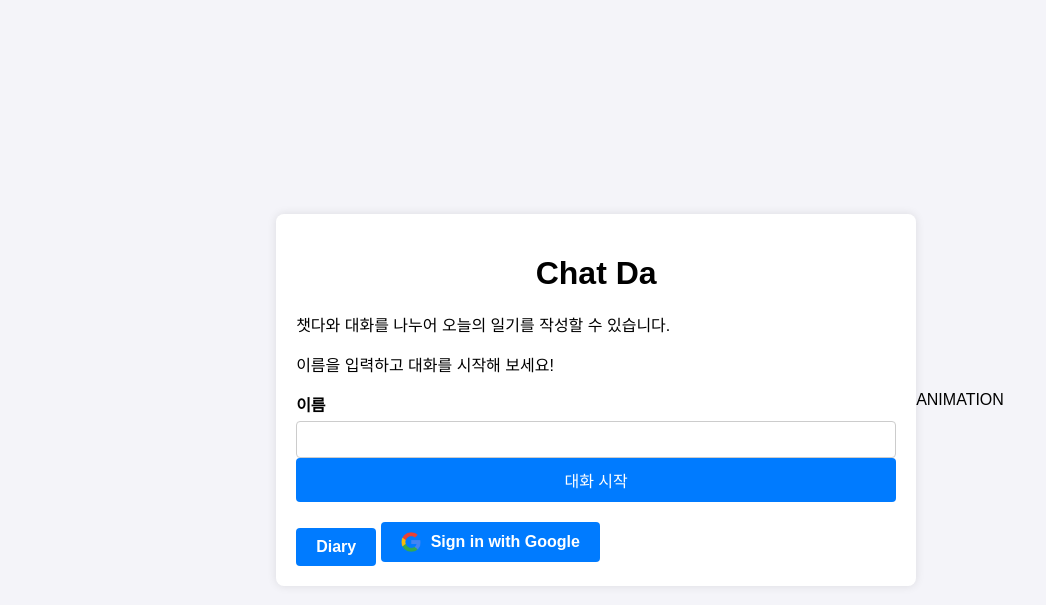
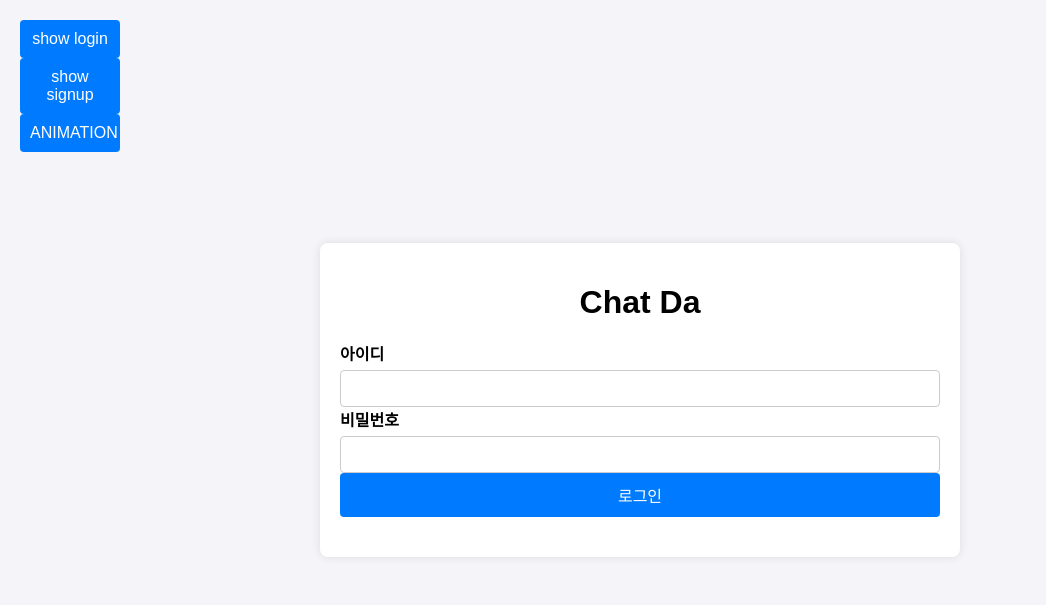
Before and after one commit to acejs21/ChatDa, a Spring Boot app: page / in a window 1280 px wide. Shown: the top 605 px of the page, without its empty margins (0-1046 px from the left). Run offline with Spring Boot 4, Linux system fonts and the light colour scheme; some of the project's set-up classes (security, data sources, template engines, error pages and the like) are left out, and stand-ins take their place.

Commit message:
implement login signup

```diff
--- a/src/main/java/Opensource_SW_Project/Project/config/SecurityConfig.java
+++ b/src/main/java/Opensource_SW_Project/Project/config/SecurityConfig.java
@@ -23,7 +23,7 @@ public class SecurityConfig {
     public SecurityFilterChain filterChain(HttpSecurity httpSecurity) throws Exception {
         return httpSecurity
                 ////                .csrf(csrf -> csrf.disable())
-////                .headers(headers -> headers.frameOptions().disable())
+                ////                .headers(headers -> headers.frameOptions().disable())
                 // REST API이므로 basic auth 및 csrf 보안을 사용하지 않음
                 .httpBasic(httpBasic -> httpBasic.disable())
                 .csrf(csrf -> csrf.disable())
@@ -31,7 +31,7 @@ public class SecurityConfig {
                 .sessionManagement(session -> session.sessionCreationPolicy(SessionCreationPolicy.STATELESS))
                 .authorizeHttpRequests(
                         authorize -> authorize
-                                .requestMatchers("/","/v3/**", "/swagger-ui/**", "/css/**", "images/**", "/js/**", "/error")
+                                .requestMatchers("/","/v3/**", "/swagger-ui/**", "/css/**", "/img/**", "/js/**", "/static/**", "/error")
                                 .permitAll()
                                 .requestMatchers("/chat", "/temp", "/calender", "/api/DB/diary","/users/signUp", "/users/signIn", "/api/chat").permitAll()
                                 .requestMatchers("/talk", "/diary/diaryList/{userId}", "/diary", "/diary/{diaryId}").hasRole("USER")
@@ -54,5 +54,4 @@ public class SecurityConfig {
         return PasswordEncoderFactories.createDelegatingPasswordEncoder();
     }
 
-
 }
--- a/src/main/resources/static/css/home.css
+++ b/src/main/resources/static/css/home.css
@@ -58,12 +58,17 @@ button:hover {
     background-color: #0056b3;
 }
 
+#button-container {
+    display : flex;
+}
+
 .google-btn {
     display: inline-flex;
     align-items: center;
     justify-content: center;
     background-color: #007BFF;
     color: white;
+    margin : 8px;
     padding: 10px 20px;
     border: none;
     border-radius: 4px;
@@ -73,12 +78,18 @@ button:hover {
     text-decoration: none;
 }
 
-.google-btn img {
-    width: 20px;
-    height: 20px;
-    margin-right: 10px;
-}
-
 .google-btn:hover {
     background-color: #357ae8;
 }
+
+#temp-btns{
+    position: absolute;
+    top: 20px;
+    left: 20px;
+    display :flex;
+    flex-direction: column;
+}
+
+.temp-btn{
+    width : 100px;
+}
--- a/src/main/resources/static/js/config.js
+++ b/src/main/resources/static/js/config.js
@@ -1,4 +1,2 @@
-const url = "http://43.202.126.252:8080/";
-//const url = "http://localhost:8080/";
-
-window.innerWidth;
+//const url = "http://43.202.126.252:8080/";
+const url = "http://localhost:8080/";
--- a/src/main/resources/static/js/home.js
+++ b/src/main/resources/static/js/home.js
@@ -1,17 +1,14 @@
-const start_chat_form = document.getElementById("start-chat-form");
-const name_input = document.getElementById("name-input");
-
-start_chat_form.addEventListener("submit", start_chat);
-
 //ANIMATION
 const container = document.getElementById("container");
 container.classList.add('move');
 const anim = document.getElementById("animation");
-anim.addEventListener("click",()=>{
+anim.addEventListener("click", () => {
 
 });
 //
 
+//start chat function
+/*
 function start_chat(event) {
     const name = name_input.value;
     localStorage.setItem("userName", name);
@@ -51,5 +48,112 @@ function start_chat(event) {
             console.error("Error", userRequest.status, userRequest.statusText);
         }
     };
+}
+*/
 
+// toggle usercheck <-> main func
+const usercheck_container = document.getElementById("usercheck-container");
+const button_container = document.getElementById("button-container");
+
+if (sessionStorage.getItem("accessToken") === null) {
+    button_container.style.display = "none";
+} else {
+    usercheck_container.style.display = "none";
 }
+
+// toggle login <-> signup
+const login_div = document.getElementById("login-div");
+const signup_div = document.getElementById("signup-div");
+
+signup_div.style.display = "none";
+
+const show_login = document.getElementById("show-login");
+const show_signup = document.getElementById("show-signup");
+
+show_login.addEventListener("click", () => {
+    login_div.style.display = "block";
+    signup_div.style.display = "none";
+});
+show_signup.addEventListener("click", () => {
+    signup_div.style.display = "block";
+    login_div.style.display = "none";
+});
+
+//login function
+const login_form = document.getElementById("login-form");
+login_form.addEventListener("submit", login);
+function login(event) {
+    event.preventDefault();
+    const username = document.getElementById("login-username-input").value;
+    const password = document.getElementById("login-password-input").value;
+
+    const data = {
+        username: username,
+        password: password
+    };
+
+    fetch(url + 'users/signIn', {
+        method: 'POST',
+        headers: {
+            'accept': '*/*',
+            'Content-Type': 'application/json'
+        },
+        body: JSON.stringify(data)
+    })
+        .then(response => response.json())
+        .then(data => {
+            if (data.isSuccess){
+                console.log(data);
+                sessionStorage.setItem("userId", data.result.userId);
+                sessionStorage.setItem("accessToken", data.result.accessToken);
+                alert("로그인 성공");
+                window.location.href = "/";
+            } else {
+                alert("로그인 실패 : " + data.result);
+            }
+        })
+        .catch(error => {
+            alert("요청 실패");
+            console.error('Error:', error);
+        });
+}
+
+//signup function
+const signup_form = document.getElementById("signup-form");
+signup_form.addEventListener("submit", signup);
+function signup(event) {
+    event.preventDefault();
+    const name = document.getElementById("signup-name-input").value;
+    const username = document.getElementById("signup-username-input").value;
+    const password = document.getElementById("signup-password-input").value;
+    const password_check = document.getElementById("signup-passwordcheck-input").value;
+
+    if (password != password_check) {
+        alert("비밀번호 확인이 올바르지 않습니다.");
+    } else {
+        const data = {
+            name: name,
+            username: username,
+            password: password
+        };
+
+        fetch(url + 'users/signUp', {
+            method: 'POST',
+            headers: {
+                'accept': '*/*',
+                'Content-Type': 'application/json'
+            },
+            body: JSON.stringify(data)
+        })
+            .then(response => response.json())
+            .then(data => {
+                console.log(data);
+                alert("계정 생성을 성공하였습니다.");
+                window.location.href = "/";
+            })
+            .catch(error => {
+                alert("계정 생성을 실패하였습니다.");
+                console.error('Error:', error);
+            });
+    }
+}
--- a/src/main/resources/templates/home.html
+++ b/src/main/resources/templates/home.html
@@ -2,43 +2,56 @@
 <html xmlns:th="http://www.thymeleaf.org">
 <head>
     <meta charset="utf-8">
-    <link rel="stylesheet" href="/css/home.css">
-    <link rel="stylesheet" href="../static/css/home.css">
+    <link rel="stylesheet" type="text/css" href="/css/home.css">
+    <link rel="stylesheet" type="text/css" href="/css/animation.css">
 
-    <link rel="stylesheet" href="/css/animation.css">
-    <link rel="stylesheet" href="../static/css/animation.css">
     <title>chatDa</title>
 </head>
 
 <body>
     <div id="container" class="container">
         <h1>Chat Da</h1>
-        <p>챗다와 대화를 나누어 오늘의 일기를 작성할 수 있습니다.</p>
-        <p>이름을 입력하고 대화를 시작해 보세요!</p>
-        <div class="form-group">
-        <form id="start-chat-form" onsubmit="return false;">
-            <label>이름</label>
-            <input id="name-input" type="text" maxlength="10">
-            <button >대화 시작</button>
-        </form>
+
+        <div id="usercheck-container">
+            <div id="login-div" class="form-group">
+                <form id="login-form" onsubmit="return false;">
+                    <label>아이디</label>
+                    <input id="login-username-input" type="text" maxlength="10">
+                    <label>비밀번호</label>
+                    <input id="login-password-input" type="text" maxlength="10">
+                    <button>로그인</button>
+                </form>
+            </div>
+            <div id="signup-div" class="form-group">
+                <form id="signup-form" onsubmit="return false;">
+                    <label>이름</label>
+                    <input id="signup-name-input" type="text" maxlength="10">
+                    <label>아이디</label>
+                    <input id="signup-username-input" type="text" maxlength="10">
+                    <label>비밀번호</label>
+                    <input id="signup-password-input" type="text" maxlength="10">
+                    <label>비밀번호 확인</label>
+                    <input id="signup-passwordcheck-input" type="text" maxlength="10">
+                    <button >계정 생성</button>
+                </form>
+            </div>
+        </div>
+
+        <div id="button-container">
+            <button class="google-btn">대화</button>
+            <button class="google-btn">일기장</button>
+            <button class="google-btn">문체</button>
+        </div>
     </div>
-        <a href="/calendar" class="google-btn">Diary</a>
-        <a href="#" class="google-btn">
-            <img src="../static/img/google_logo.png" alt="Google Logo">
-            Sign in with Google
-        </a>
+    <div id="temp-btns">
+        <button class="temp-btn" id="show-login">show login</button>
+        <button class="temp-btn" id="show-signup">show signup</button>
+        <button class="temp-btn" id="animation" >ANIMATION</button>
     </div>
-    </div>
-
-    <div id="animation" >ANIMATION</div>
-</div> <!-- /container -->
-
+    </div> <!-- /container -->
 </body>
 
 <script src="js/config.js" defer></script>
-<script src="../static/js/config.js" defer></script>
-
 <script src="js/home.js" defer></script>
-<script src="../static/js/home.js" defer></script>
 
 </html>
```
